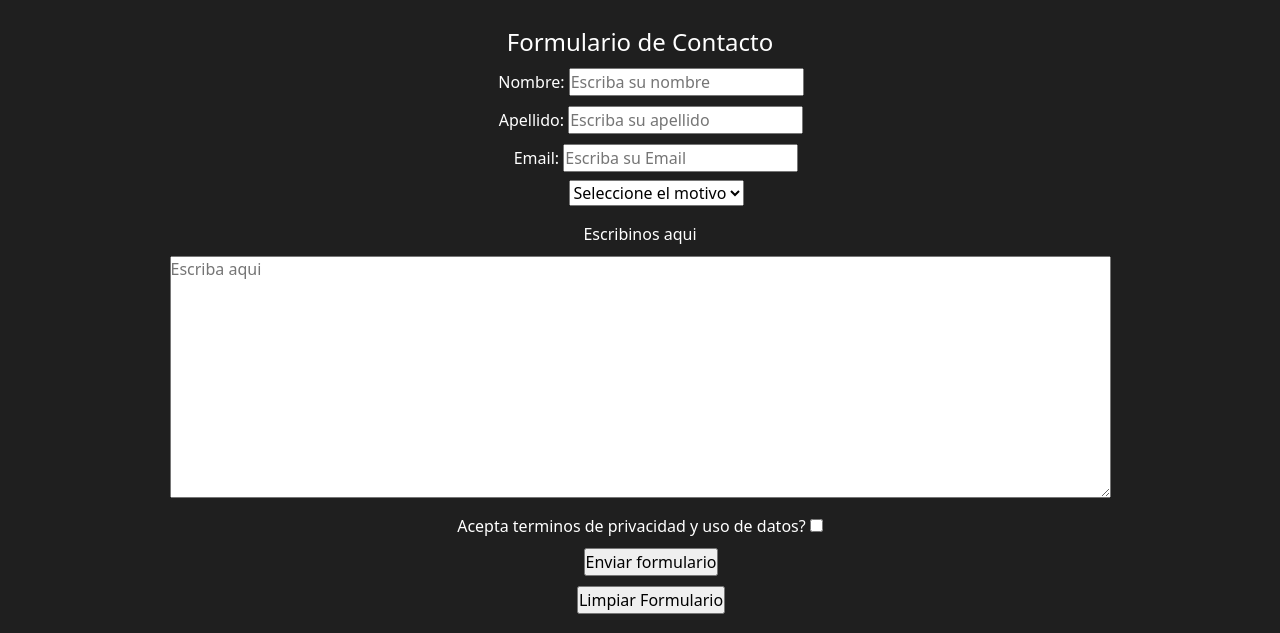
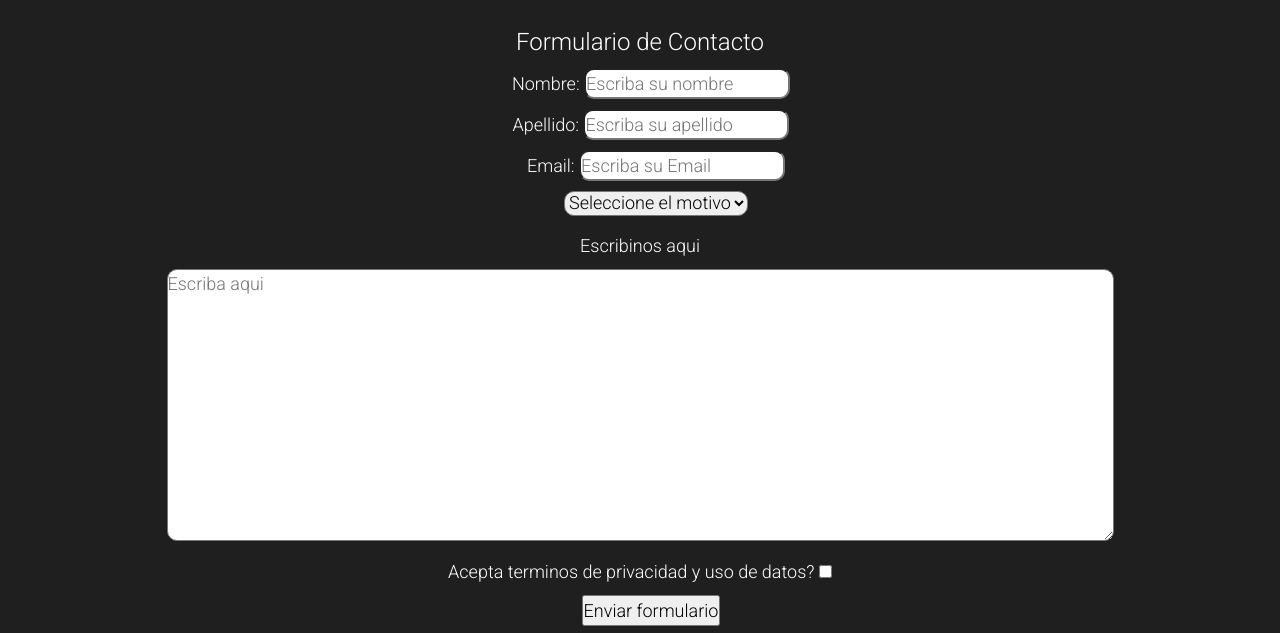
Before and after one commit to Fragstudio/2da-Preentrega-Coder, a plain HTML site: page pages/contactanos.html in a window 1280 px wide. Shown: the part 166-799 px from the top of the page. Drawn offline with nearby package versions, Linux system fonts and the light colour scheme.

Commit message:
Redondeo de bordes y :focus al formulario

```diff
--- a/style.css
+++ b/style.css
@@ -196,6 +196,8 @@ form {
     margin-top: 30px;
     text-align: center;
     color: white;
+    font-family: 'Roboto', sans-serif;
+    font-size: large;
 }
 
 .ulForm {
@@ -251,6 +253,22 @@ form {
 .ulFormDosIcinco {
     margin-bottom: 10px;
     margin-right: 10px;
+}
+
+.ulForm input{
+    border-radius: 10px;
+}
+
+form select {
+    border-radius: 10px;
+}
+
+form textarea {
+    border-radius: 10px;
+}
+
+.ulForm input:focus {
+    transform: scale(1.02);
 }
 
 /* MEDIA QUERIES */
```
